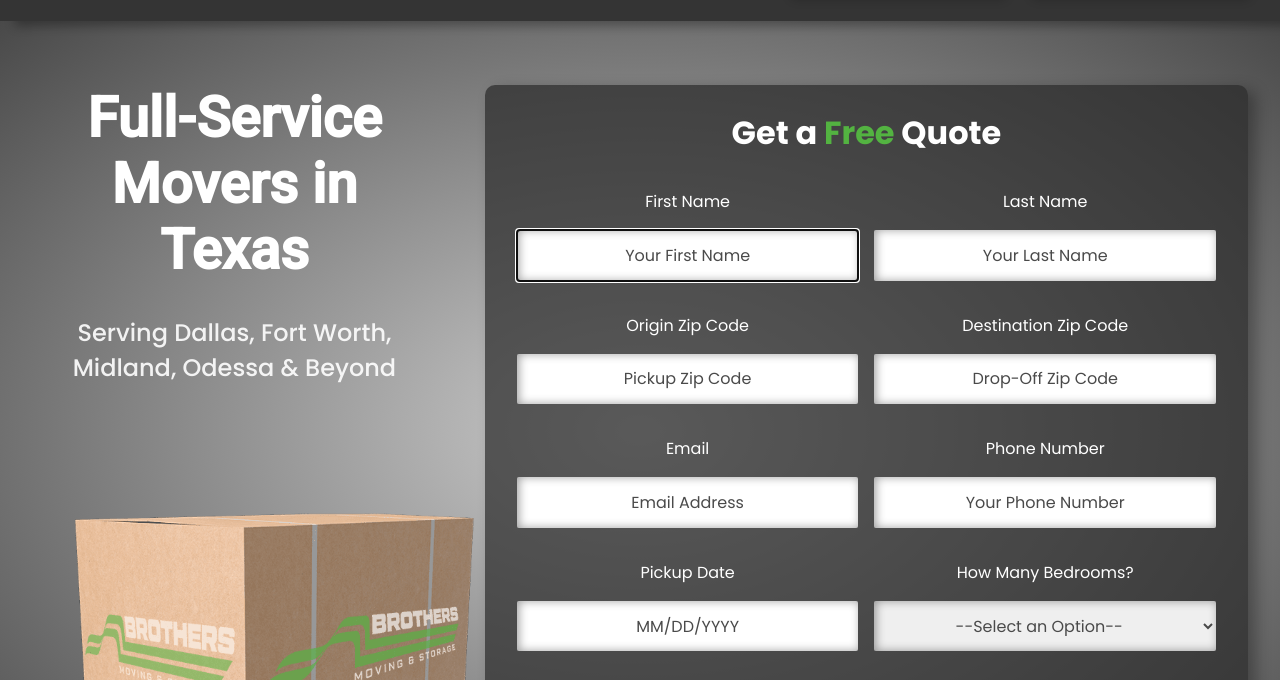
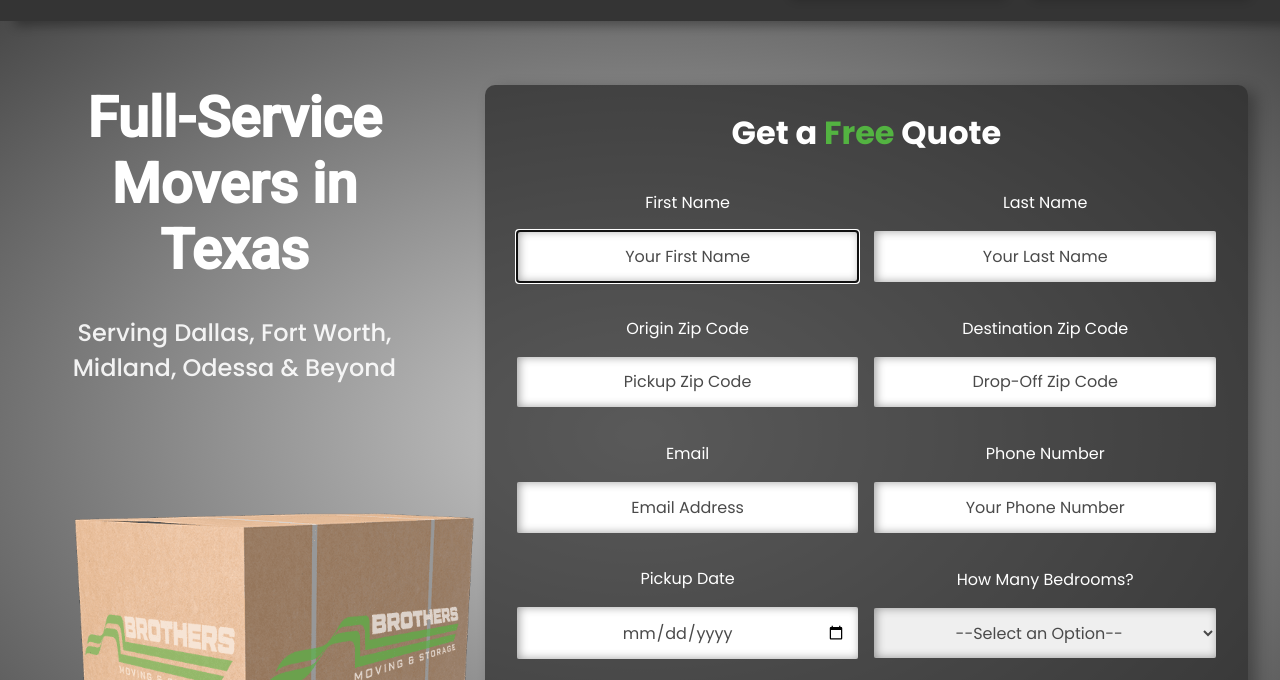
Before and after one commit to SebTheDeveloper/brothers-moving-and-storage-landing-page, a plain HTML site: page index.html in a window 1280 px wide. Shown: the part 95-775 px from the top of the page. Drawn offline with Linux system fonts and the light colour scheme.

Commit message:
edit form input and select

```diff
--- a/index.html
+++ b/index.html
@@ -81,9 +81,7 @@
             </div>
             <div class="inputs">
                 <label for="moveDate">Pickup Date</label>
-                <input type="text" placeholder="MM/DD/YYYY"
-                onfocus="(this.type='date')"
-                onblur="(this.type='text')"  title="Requested Pickup Date" name="moveDate" id="moveDate" required>
+                <input type="date" placeholder="MM/DD/YYYY" title="Requested Pickup Date" name="moveDate" id="moveDate" required>
             </div>
             <div class="inputs">
                 <label for="bedrooms" placeholder="Number of Bedrooms">How Many Bedrooms?</label>
--- a/style.css
+++ b/style.css
@@ -167,7 +167,8 @@ form {
 }
 .inputs {
   display: flex;
-  justify-content: flex-end;
+  justify-content: center;
+  align-items: center;
   height: 100%;
   flex-direction: column;
 }
@@ -181,8 +182,8 @@ select {
   transition: all 0.5s;
   font-size: 1rem;
   padding: 0.8em;
-  grid-column: span 1;
   color: #4a4a4a;
+  min-width: 100%;
 }
 ::placeholder {
   color: #4a4a4a;
```
